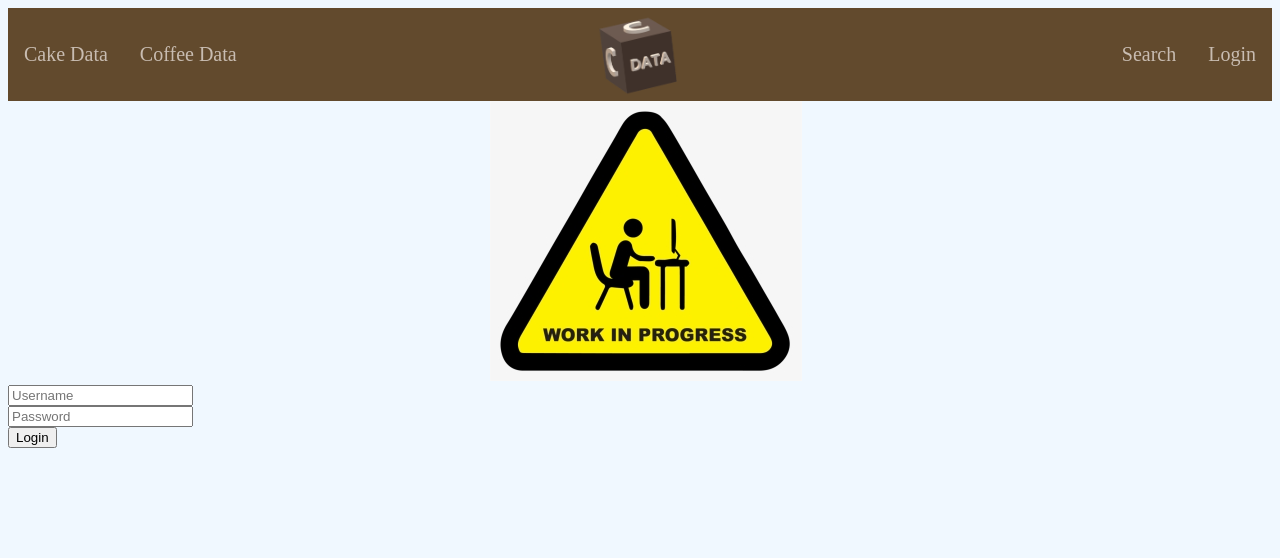
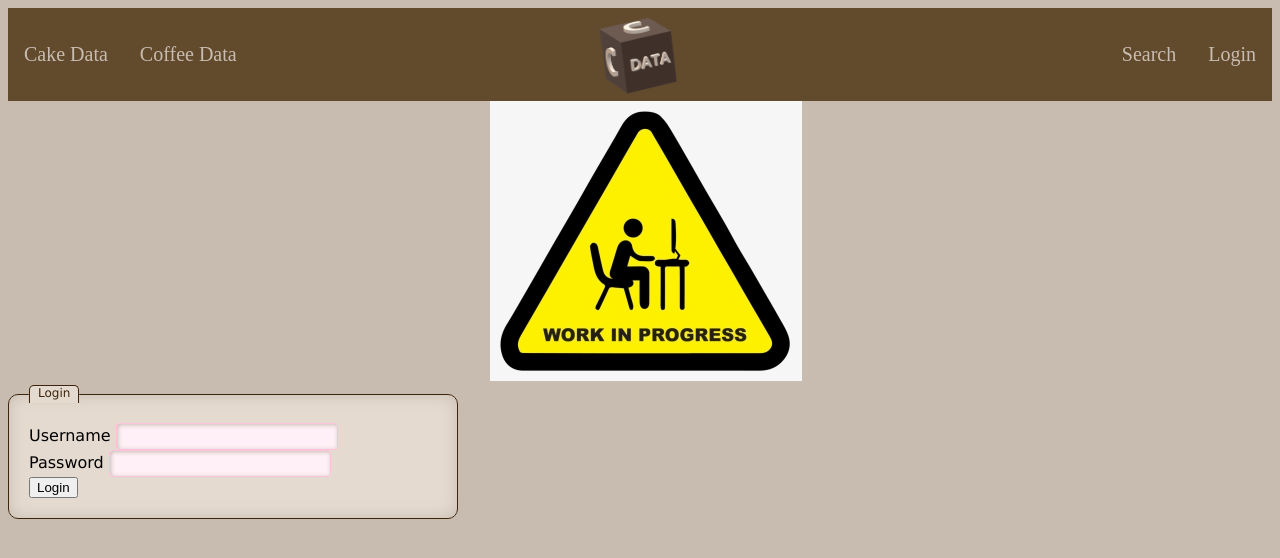
Before and after one commit to nroseman/ccdatadev, a Flask app: page /login in a window 1280 px wide. Shown: the top 558 px of the page. Run offline with Flask 2, Linux system fonts and the light colour scheme; some libraries are stand-ins or nearby versions.

Commit message:
Cleaner Code. Added Login Form

```diff
--- a/ccdata/forms.py
+++ b/ccdata/forms.py
@@ -1,10 +1,9 @@
 from flask_wtf import FlaskForm
 from wtforms import StringField, SelectField, DecimalField, SubmitField, PasswordField
-from wtforms.validators import Length
+from wtforms.validators import Length, InputRequired
 
 
 class Cakeform(FlaskForm):
-    extraattr = {"step": .25}
     flour_brand = StringField(
         "Brand", validators=[Length(max=20)])
     flour_amount = DecimalField("Amount", places=2)
@@ -16,3 +15,9 @@ class Cakeform(FlaskForm):
     """def validate_field(self, field):
         if True:
             raise ValidationError('validation message')"""
+
+
+class LoginForm(FlaskForm):
+    username = StringField("Username", validators=[Length(max=20)])
+    password = PasswordField("Password", validators=[InputRequired()])
+    submit = SubmitField("Login")
--- a/ccdata/routes.py
+++ b/ccdata/routes.py
@@ -1,7 +1,6 @@
 from ccdata import app
-from flask import render_template, redirect, request, flash, session
-from ccdata.forms import Cakeform
-from ccdata.users import User
+from flask import render_template, redirect, flash, session
+from ccdata.forms import Cakeform, LoginForm
 import os
 import psycopg2
 from werkzeug.security import check_password_hash
@@ -47,6 +46,7 @@ def cakedata():
             conn.close()
         else:
             flash("but not added to database. Try again")
+            return render_template("cakedata.html", form=form)
 
         return redirect("/cakedata")
 
@@ -68,37 +68,42 @@ def login():
     """Log user in"""
 
     # Forget any user_id
-    session.clear()
+    # session.clear() - clears flash message, so gotta see what to do with that
 
-    # User reached route via POST (as by submitting a form via POST)
-    if request.method == "POST":
+    form = LoginForm()
+    print(form)
+    if form.validate_on_submit():
+        flash(f"Form Submitted")
+        print(form.errors)
+        return redirect("/login")
 
-        # Ensure username was submitted
-        if not request.form.get("username"):
-            flash("Enter Username", "warning")
-            return render_template("login.html")
+    return render_template("login.html", form=form)
 
-        # Ensure password was submitted
-        elif not request.form.get("password"):
-            flash("Enter Password", "warning")
-            return render_template("login.html")
+    # Below is a pre-wtforms artifact. Keeping just in case for now.
+    """
+    # Ensure username was submitted
+    if not request.form.get("username"):
+        flash("Enter Username", "warning")
+        return render_template("login.html")
 
-        # Query database for username
-        """"user = User(request.form.get("username"),
+    # Ensure password was submitted
+    elif not request.form.get("password"):
+        flash("Enter Password", "warning")
+        return render_template("login.html")
+    """
+
+    # This might be useful if users when users are established
+    """
+    # Query database for username
+        user = User(request.form.get("username"),
                     request.form.get("password"))
-        flash(f"{user.get_id()}")"""
+        flash(f"{user.get_id()}")
 
-        # Ensure username exists and password is correct
-        """if len(rows) != 1 or not check_password_hash(rows[0]["hash"], request.form.get("password")):
-            flash("Enter Valid Username/Password", "warning")
-            return render_template("login.html")"""
+    # Ensure username exists and password is correct
+    if len(rows) != 1 or not check_password_hash(rows[0]["hash"], request.form.get("password")):
+        flash("Enter Valid Username/Password", "warning")
+        return render_template("login.html")
 
-        # Remember which user has logged in
-        """session["user_id"] = rows[0]["id"]"""
-
-        # Redirect user to home page
-        return redirect("/cakedata")
-
-    # User reached route via GET (as by clicking a link or via redirect)
-    else:
-        return render_template("login.html")
+    # Remember which user has logged in
+    session["user_id"] = rows[0]["id"]
+    """
--- a/ccdata/static/main.css
+++ b/ccdata/static/main.css
@@ -7,7 +7,7 @@
 }
 
 body {
-    background-color: aliceblue;
+    background-color: var(--color-4);
 }
 
 /* Navbar Styling*/
@@ -69,3 +69,66 @@ body {
     max-width: 300px;
 
 }
+
+/* Cake Data Styling */
+.form {
+    max-width: 450px;
+    font-family: "Lucida Sans Unicode", "Lucida Grande", sans-serif;
+}
+
+.form legend {
+    color: var(--color-1);
+    border-top: 1px solid var(--color-1);
+    border-left: 1px solid var(--color-1);
+    border-right: 1px solid var(--color-1);
+    border-radius: 5px 5px 0px 0px;
+    -webkit-border-radius: 5px 5px 0px 0px;
+    -moz-border-radius: 5px 5px 0px 0px;
+    background: var(--color-5);
+    padding: 0px 8px 3px 8px;
+    box-shadow: -0px -1px 2px var(--color-4);
+    -moz-box-shadow: -0px -1px 2px var(--color-4);
+    -webkit-box-shadow: -0px -1px 2px var(--color-4);
+    font-weight: normal;
+    font-size: 12px;
+}
+
+.form fieldset {
+    border-radius: 10px;
+    -webkit-border-radius: 10px;
+    -moz-border-radius: 10px;
+    margin: 0px 0px 10px 0px;
+    border: 1px solid var(--color-1);
+    padding: 20px;
+    background: var(--color-5);
+    box-shadow: inset 0px 0px 15px var(--color-4);
+    -moz-box-shadow: inset 0px 0px 15px var(--color-4);
+    -webkit-box-shadow: inset 0px 0px 15px var(--color-4);
+}
+
+.form label {
+    margin-bottom: 10px;
+}
+
+.form input[type=text],
+.form input[type=data],
+.form input[type=password],
+.form input[type=number],
+.form select {
+    border-radius: 3px;
+    -webkit-border-radius: 3px;
+    -moz-border-radius: 3px;
+    border: 1px solid #FFC2DC;
+    outline: none;
+    color: var(--color-1);
+    padding: 5px 8px 5px 8px;
+    box-shadow: inset 1px 1px 4px var(--color-4);
+    -moz-box-shadow: inset 1px 1px 4px var(--color-4);
+    -webkit-box-shadow: inset 1px 1px 4px var(--color-4);
+    background: #FFEFF6;
+    width: 50%;
+}
+
+.form select {
+    max-width: 100px;
+}
--- a/ccdata/templates/cakedata.html
+++ b/ccdata/templates/cakedata.html
@@ -3,7 +3,7 @@
 {% block title %}Cake Data{% endblock title %}
 
 {% block main %}
-<div class="cakeformdiv">
+<div class="cake form">
     <form action="/cakedata" method="post">
         {{ form.hidden_tag() }}
         <fieldset>
@@ -15,7 +15,6 @@
             <div class="form-group">
                 {{ form.flour_amount.label(class="form-group-label") }}
                 {{ form.flour_amount(class="form-control", autocomplete="off") }}
-                <!-- {{ form.flour_measure.label(class="form-group-label") }} -->
                 {{ form.flour_measure(class="form-control") }}
             </div>
         </fieldset>
--- a/ccdata/templates/coffeedata.html
+++ b/ccdata/templates/coffeedata.html
@@ -3,6 +3,10 @@
 {% block title %}Coffee Data{% endblock title %}
 
 {% block main %}
+<!-- Need to setup with wtform -->
+<div class="wip">
+    <img src="{{ url_for('static', filename='wip.png') }}" alt="Work in Progress">
+</div>
 <form action="/coffeedata" method="post">
     <fieldset>
         <legend>Coffee Type</legend>
--- a/ccdata/templates/login.html
+++ b/ccdata/templates/login.html
@@ -6,16 +6,24 @@
 <div class="wip">
     <img src="{{ url_for('static', filename='wip.png') }}" alt="Work in Progress">
 </div>
-<form action="/login" method="post">
-    <div class="logininput">
-        <input type="text" autocomplete="off" required id="username" name="username" placeholder="Username">
-    </div>
-    <div class="logininput">
-        <input type="password" autocomplete="off" required id="password" name="password" placeholder="Password">
-    </div>
-    <div class="submitbutton">
-        <input type="submit" value="Login">
-    </div>
 
-</form>
+<div class="login form">
+    <form action="/login" method="post">
+        {{ form.hidden_tag() }}
+        <fieldset>
+            <legend>Login</legend>
+            <div class="form-group">
+                {{ form.username.label(class="form-group-label") }}
+                {{ form.username(class="form-control", autocomplete="off") }}
+            </div>
+            <div class="form-group">
+                {{ form.password.label(class="form-group-label") }}
+                {{ form.password(class="form-control", autocomplete="off") }}
+            </div>
+            <div class="form-group">
+                {{ form.submit(class="btn") }}
+            </div>
+        </fieldset>
+    </form>
+</div>
 {% endblock main %}
--- a/ccdata/users.py
+++ b/ccdata/users.py
@@ -1,3 +1,5 @@
+# Unused module for now. Once complete, can remove password from input forms.
+"""
 from flask import request
 import psycopg2
 import os
@@ -21,3 +23,4 @@ class User():
         user_id = cur.fetchone()[0]
         cur.close()
         return user_id
+"""
--- a/run.py
+++ b/run.py
@@ -2,4 +2,5 @@ from distutils.log import debug
 from ccdata import app
 
 if __name__ == "__main__":
-    app.run(debug=True)
+    # for dev, app.run(debug=True)
+    app.run()
```
Also changed, not shown: 1 other file.
